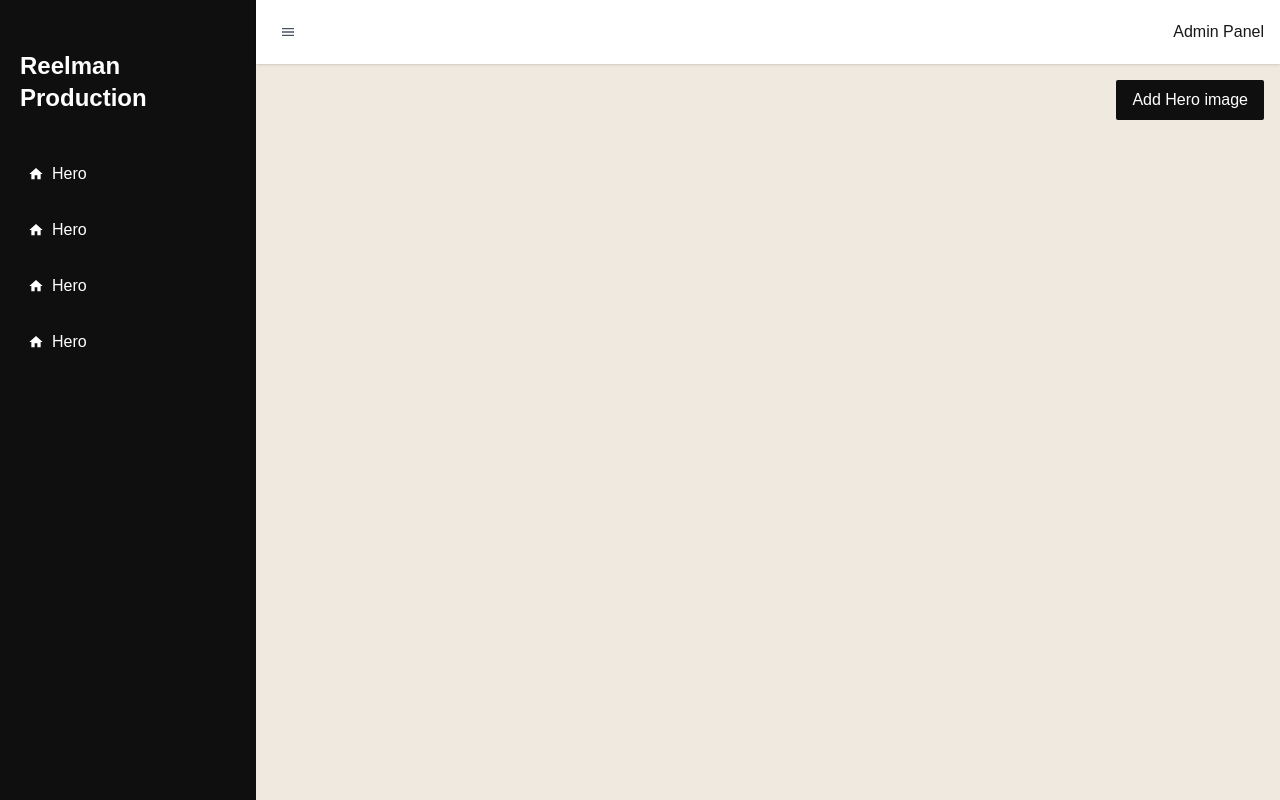
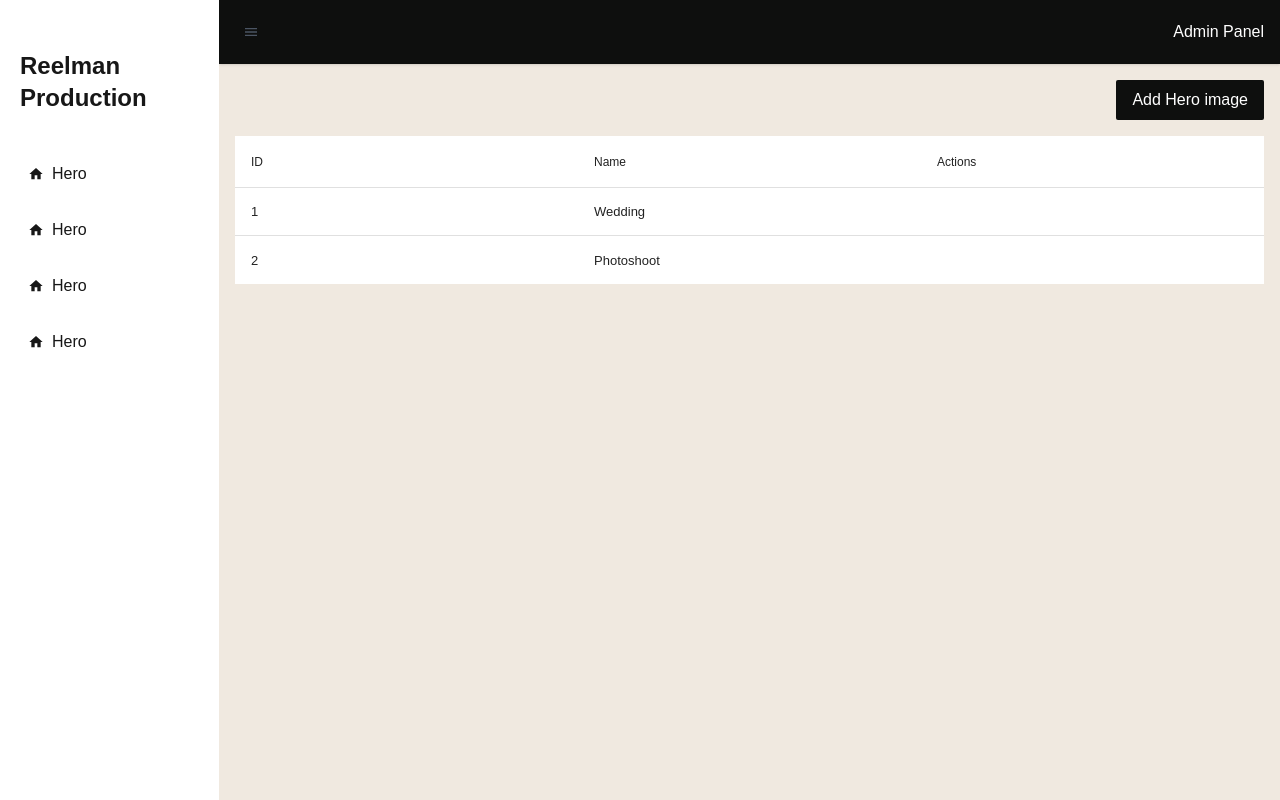
Before and after one commit to mohammadshaheer222/reelman-production-nextjs, a Next.js app: page /admin in a window 1280 px wide. Built offline with nearby package versions, Linux system fonts and the light colour scheme; a web font is replaced by a local one.

Commit message:
Installed react-data-table-component and implemented the dataTable

```diff
--- a/src/_common/sidebar.tsx
+++ b/src/_common/sidebar.tsx
@@ -9,19 +9,21 @@ export default function Sidebar({ children }: { children: React.ReactNode }) {
   const [isOpen, setIsOpen] = useState(true);
   return (
     <div className="flex h-screen w-full font-playfair">
-      <div className={`${isOpen ? "w-64" : "w-20"} bg-black-shade-900 text-white h-screen p-5 space-y-6 mob-land:w-20 py-[50px] flex flex-col gap-4`}>
+      <div className={`${isOpen ? "w-64 mob-land:translate-x-0" : "w-20 mob-land:-translate-x-full mob-land:w-0 mob-land:p-0"}transition-transform duration-300
+          ease-in-out bg-white h-screen p-5 space-y-6 py-[50px] flex flex-col gap-4 mob-land:fixed z-30`}>
         <h2 className={`text-2xl font-bold ${isOpen ? "block" : " hidden"} mob-land:hidden`}>Reelman Production</h2>
         <nav className="flex flex-col gap-4">
-          <Link href={""} className="flex items-center gap-2 hover:bg-white hover:text-black-shade-900 p-2 rounded-md"><MdHome /><span className={`${isOpen ? "block" : "hidden"} mob-land:hidden`}>Hero</span></Link>
-          <Link href={""} className="flex items-center gap-2 hover:bg-white hover:text-black-shade-900 p-2 rounded-md"><MdHome /><span className={`${isOpen ? "block" : "hidden"} mob-land:hidden`}>Hero</span></Link>
-          <Link href={""} className="flex items-center gap-2 hover:bg-white hover:text-black-shade-900 p-2 rounded-md"><MdHome /><span className={`${isOpen ? "block" : "hidden"} mob-land:hidden`}>Hero</span></Link>
-          <Link href={""} className="flex items-center gap-2 hover:bg-white hover:text-black-shade-900 p-2 rounded-md"><MdHome /><span className={`${isOpen ? "block" : "hidden"} mob-land:hidden`}>Hero</span></Link>
+          <Link href={""} className="flex items-center gap-2 hover:bg-white hover:text-black-shade-900 p-2 rounded-md"><MdHome /><span className={`${isOpen ? "block" : "hidden"}`}>Hero</span></Link>
+          <Link href={""} className="flex items-center gap-2 hover:bg-white hover:text-black-shade-900 p-2 rounded-md"><MdHome /><span className={`${isOpen ? "block" : "hidden"}`}>Hero</span></Link>
+          <Link href={""} className="flex items-center gap-2 hover:bg-white hover:text-black-shade-900 p-2 rounded-md"><MdHome /><span className={`${isOpen ? "block" : "hidden"}`}>Hero</span></Link>
+          <Link href={""} className="flex items-center gap-2 hover:bg-white hover:text-black-shade-900 p-2 rounded-md"><MdHome /><span className={`${isOpen ? "block" : "hidden"}`}>Hero</span></Link>
         </nav>
       </div>
-      <div className="flex-1 flex flex-col">
-        <div className="flex items-center justify-between bg-white p-4 shadow">
-          <button className=" p-2 text-gray-600 hover:text-gray-800" onClick={() => setIsOpen(!isOpen)}>{isOpen ? <MdMenu /> : <MdClose />}</button>
+      <div className="flex flex-col w-full">
+        <div className="flex items-center justify-between bg-black-shade-900 text-white p-4 shadow">
+          <button className=" p-2 text-gray-600 hover:text-gray-800 mob-land:hidden" onClick={() => setIsOpen(!isOpen)}>{isOpen ? <MdMenu /> : <MdClose />}</button>
           <h3>Admin Panel</h3>
+          <button className=" p-2 text-gray-600 hover:text-gray-800 hidden mob-land:block" onClick={() => setIsOpen(!isOpen)}>{isOpen ? <MdMenu /> : <MdClose />}</button>
         </div>
         <div className="p-4">{children}</div>
       </div>
--- a/src/app/admin/dashboard/_components/page-content.tsx
+++ b/src/app/admin/dashboard/_components/page-content.tsx
@@ -3,18 +3,26 @@
 import React, { useState } from "react";
 
 // import axios from "axios";
-// import dynamic from "next/dynamic";
+import dynamic from "next/dynamic";
 import { RxAvatar } from "react-icons/rx";
 
 import Image from "next/image";
 import Sidebar from "@/_common/sidebar";
 import ModalComponent from "@/_components/modal";
+import { TableColumn } from "react-data-table-component";
 
-// const DataTable = dynamic(() => import("react-data-table-component"), {
-//   ssr: false,
-// });
+const DataTable = dynamic(() => import("react-data-table-component"), {
+  ssr: false,
+});
+
+
+type RowData = {
+  id: number;
+  name: string;
+};
 
 export default function PageContent() {
+
   const [isVisible, setIsVisible] = useState(false);
   const [avatar, setAvatar] = useState<File | null>(null);
 
@@ -24,7 +32,6 @@ export default function PageContent() {
       setAvatar(file);
     }
   };
-
 
   const handleSubmit = async (e: React.FormEvent<HTMLFormElement>) => {
     e.preventDefault();
@@ -36,16 +43,26 @@ export default function PageContent() {
     // }
   }
 
-  // const columns = [
-  //   { name: "ID", selector: (row: any) => row.id, width: "20%" },
-  //   { name: "Images", selector: (row: any) => row.images, width: "60%" },
-  //   { name: "Action", width: "20%" },
-  // ];
+  const columns: TableColumn<RowData>[] = [
+    {
+      name: 'ID',
+      selector: (row) => row.id,
+      sortable: true,
+    },
+    {
+      name: 'Name',
+      selector: (row) => row.name,
+      sortable: true,
+    },
+    {
+      name: 'Actions',
+    },
+  ];
 
-  // const data = [
-  //   { id: 1, images: "Beetlejuice" },
-  //   { id: 2, images: "Ghostbusters" },
-  // ];
+  const data: RowData[] = [
+    { id: 1, name: 'Wedding'},
+    { id: 2, name: 'Photoshoot' }
+  ];
 
   return (
     <Sidebar>
@@ -58,12 +75,12 @@ export default function PageContent() {
             Add Hero image
           </button>
         </div>
-        {/* <DataTable
-          columns={columns}
+        <DataTable
+          columns={columns as TableColumn<unknown>[]}
           data={data}
-          pagination
-          paginationPerPage={2}
-        /> */}
+          // pagination
+          // paginationPerPage={2}
+        />
       </div>
       <ModalComponent
         isVisible={isVisible}
```
